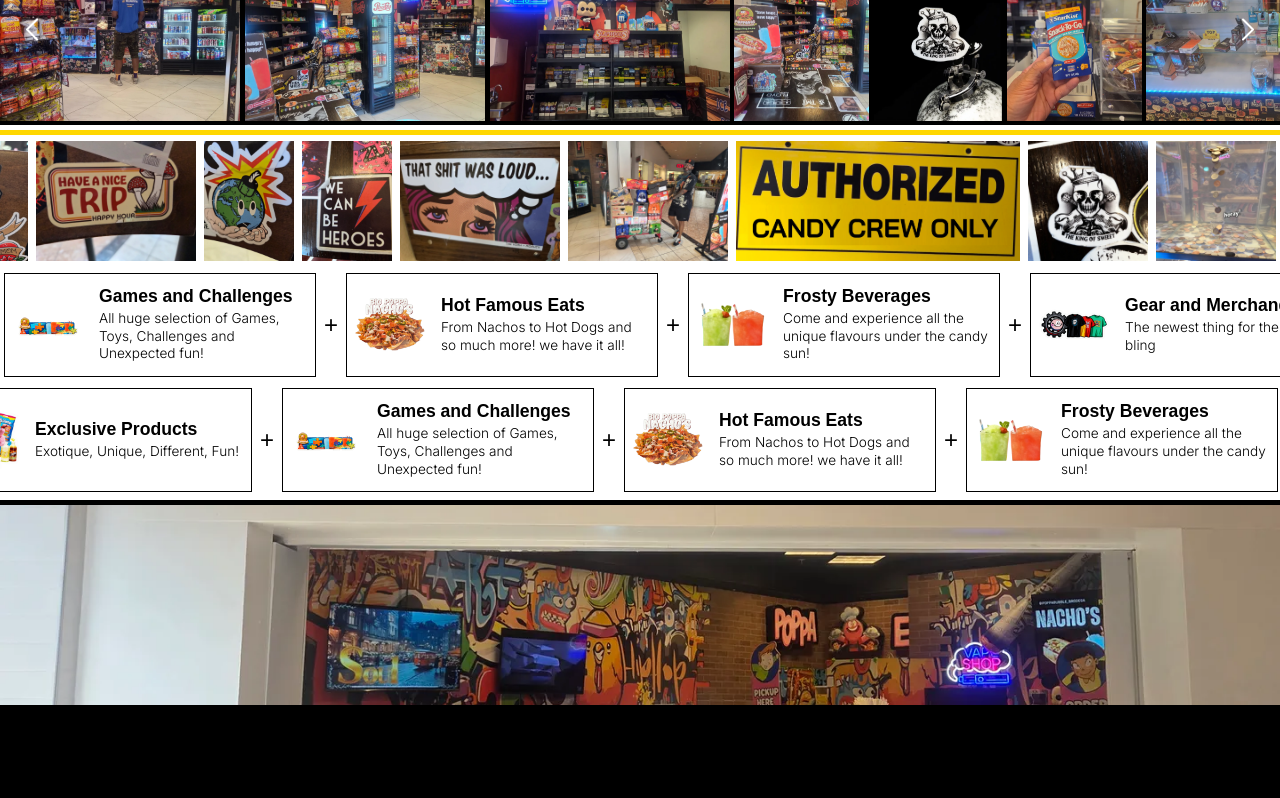
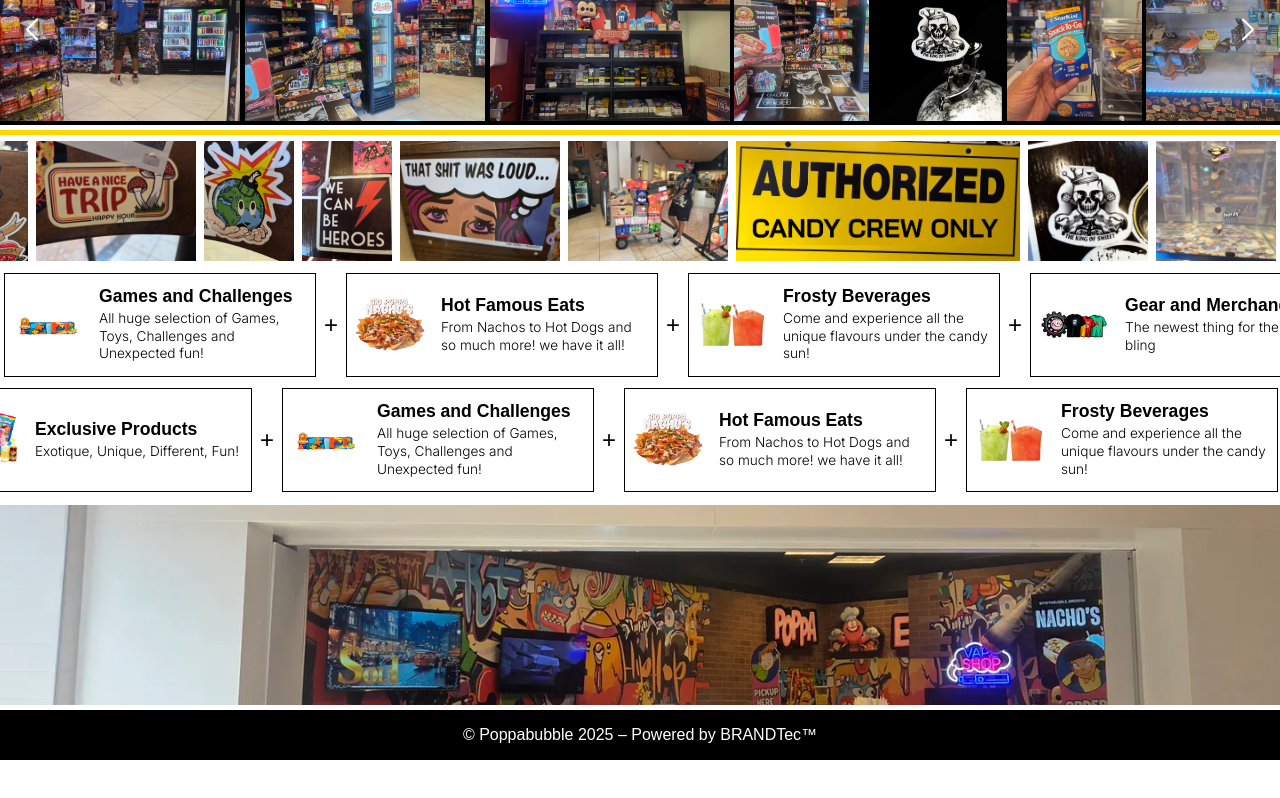
Before and after one commit to coupondad2015/Poppabubble, a Next.js app: page / in a window 1280 px wide. Shown: the part 496-1294 px from the top of the page. After the commit the page ends 1256 px from the top, so only its background shows below. Built offline with nearby package versions, Linux system fonts and the light colour scheme; a web font is replaced by a local one.

Commit message:
added agency credit

```diff
--- a/src/components/footer/Footer.js
+++ b/src/components/footer/Footer.js
@@ -1,6 +1,7 @@
 import React from 'react';
 import Image from 'next/image';
 import './footer.scss';
+import Link from 'next/link';
 
 const Footer = () => {
   return (
@@ -12,11 +13,13 @@
             height={1080}
             width={1920}
             quality={85}
-            priority={false}
             loading="lazy"
-            sizes="100vw"
             style={{ objectFit: "cover", height: '200px', width: '100%' }}
           />
+        </div>
+
+        <div className="agency-credit">
+          <p>© Poppabubble 2025 – Powered by <Link href="https://brandtec.netlify.app" target='_blank'>BRANDTec™</Link></p>
         </div>
       </footer>
   )
--- a/src/components/footer/footer.scss
+++ b/src/components/footer/footer.scss
@@ -1,12 +1,26 @@
 footer{
     width: 100%;
     margin-top: 0.5rem;
-    padding: 0.3rem 0rem;
-    background-color: black;
+    padding-top: 0.3rem;
+    // background-color: rgb(253, 143, 143);
 
     .footer-image-wrapper{
         position: relative;
         width: 100%;
-        aspect-ratio: 5 / 2.5;
+        // aspect-ratio: 5 / 2.5;
     }
 }
+
+.agency-credit {
+    text-align: center;
+    background-color: var(--foreground);
+    display: flex;
+    justify-content: center;
+    align-items: center;
+    padding: 1rem 1rem;
+
+    p{
+        font-size: 1rem;
+        color: var(--background);
+    }
+}
```
